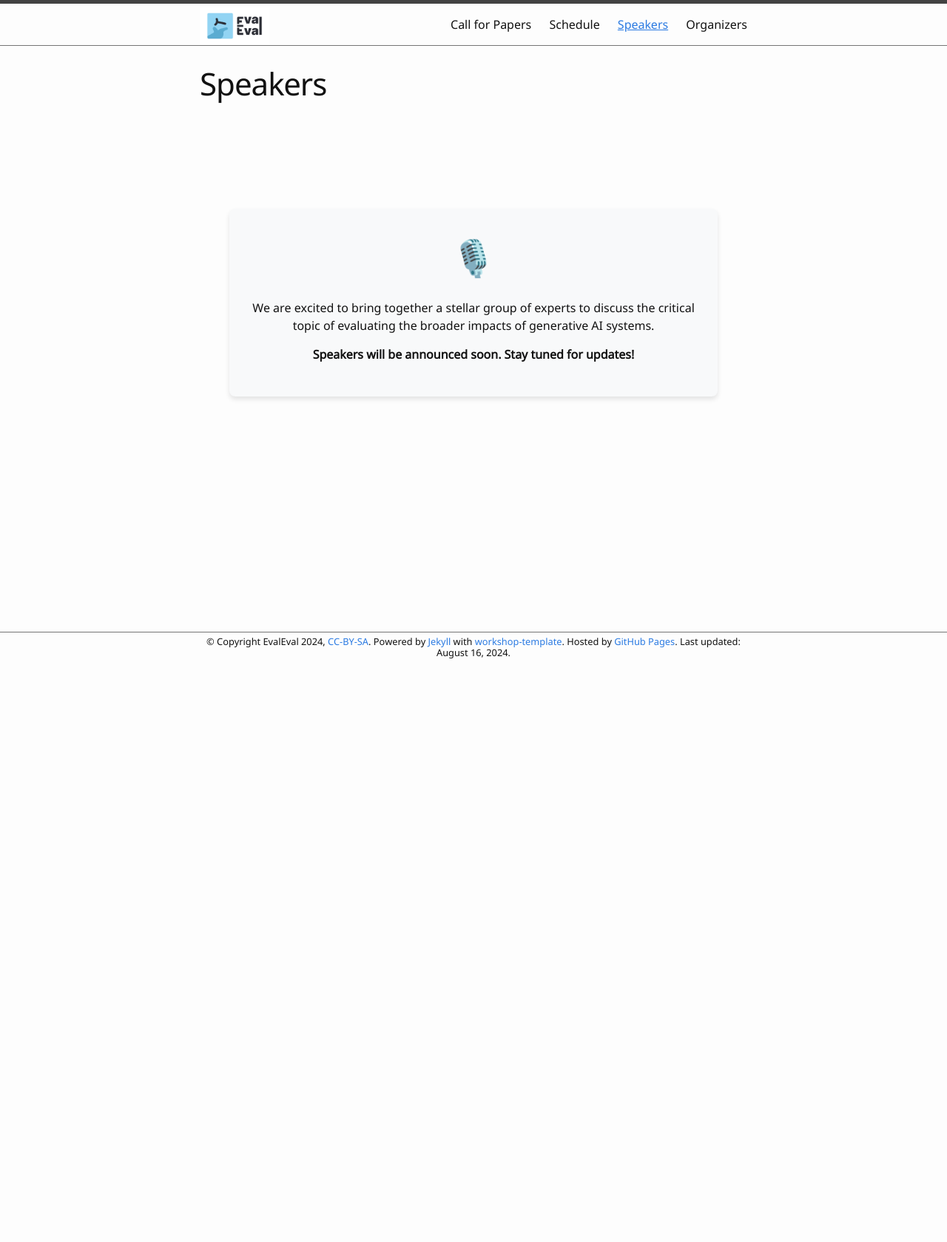
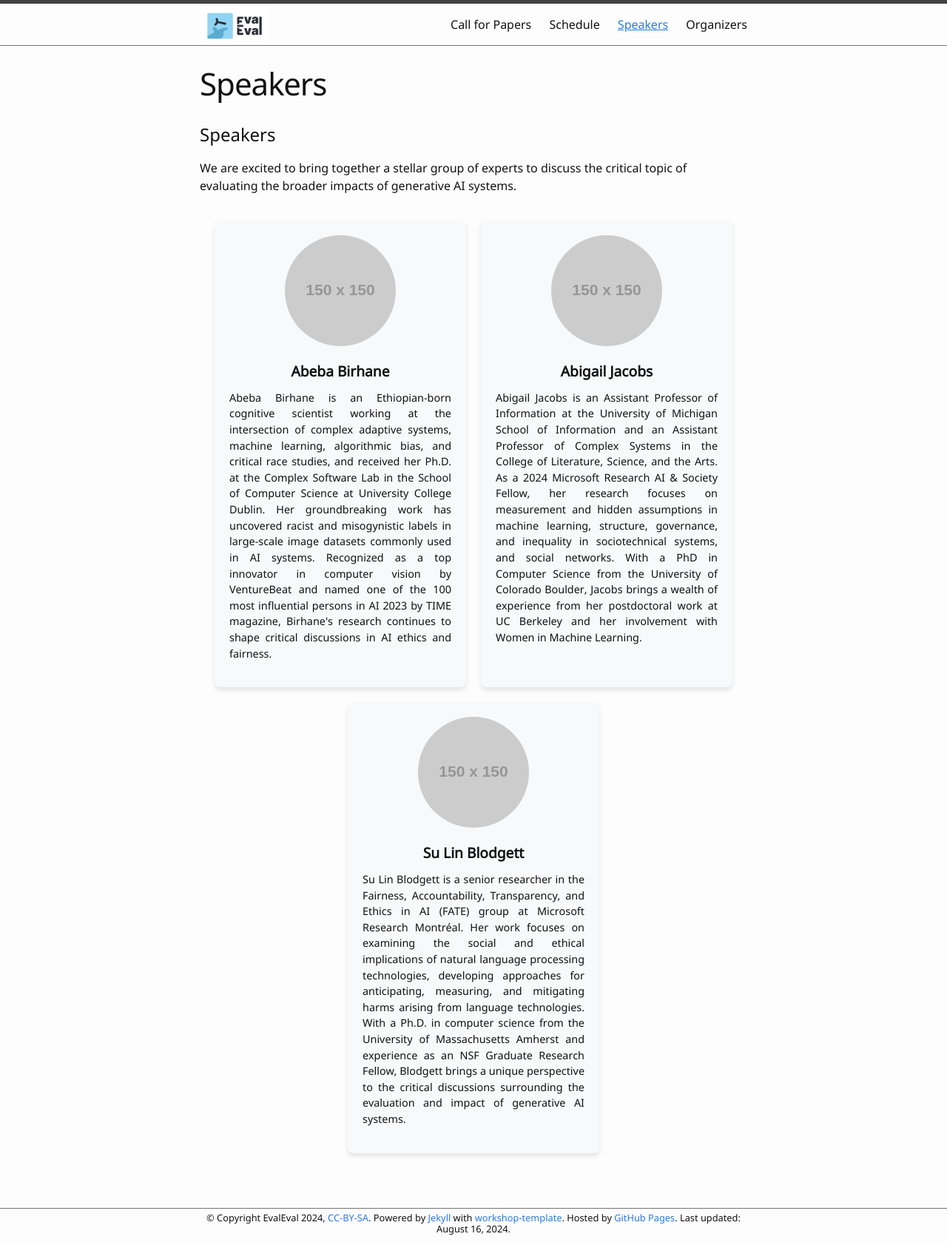
Before and after one commit to aaai-fidu-lab/aaai-fidu-lab.github.io, a Jekyll site: the page built from speakers.md, in a window 1280 px wide. Shown: the whole page at 74% size. Built offline with Jekyll 4.4.1, drawn with Linux system fonts in a browser that asks for light colours; our own code applies the rules of GitHub Pages for plain Markdown files; before the commit the page ends 900 px from its top, so only the background shows below that.

Commit message:
Update speakers.md

```diff
--- a/speakers.md
+++ b/speakers.md
@@ -4,32 +4,65 @@ nav: true
 ---
 
 <style>
-.card-container {
+.speaker-container {
   display: flex;
+  flex-wrap: wrap;
   justify-content: center;
-  align-items: center;
-  min-height: 50vh;
+  gap: 20px;
   padding: 20px;
 }
-
-.card {
+.speaker-card {
   background-color: #f8f9fa;
   border-radius: 8px;
   box-shadow: 0 4px 6px rgba(0, 0, 0, 0.1);
-  padding: 30px;
-  max-width: 600px;
-  width: 100%;
+  padding: 20px;
+  width: 300px;
   text-align: center;
 }
-.emoji {
-  font-size: 48px;
-  margin-bottom: 20px;
+.speaker-image {
+  width: 150px;
+  height: 150px;
+  border-radius: 50%;
+  object-fit: cover;
+  margin: 0 auto 20px;
+}
+.speaker-name {
+  font-size: 1.2em;
+  font-weight: bold;
+  margin-bottom: 10px;
+}
+.speaker-bio {
+  text-align: justify;
+  font-size: 0.9em;
 }
 </style>
 
-<div class="card-container">
-  <div class="card">
-    <div class="emoji">🎙️</div>
-    <p>We are excited to bring together a stellar group of experts to discuss the critical topic of evaluating the broader impacts of generative AI systems.</p>
-    <p><strong>Speakers will be announced soon. Stay tuned for updates!</strong></p>
+# Speakers
+
+We are excited to bring together a stellar group of experts to discuss the critical topic of evaluating the broader impacts of generative AI systems.
+
+<div class="speaker-container">
+  <div class="speaker-card">
+    <img src="https://via.placeholder.com/150" alt="Abeba Birhane" class="speaker-image">
+    <div class="speaker-name">Abeba Birhane</div>
+    <p class="speaker-bio">
+      Abeba Birhane is an Ethiopian-born cognitive scientist working at the intersection of complex adaptive systems, machine learning, algorithmic bias, and critical race studies, and received her Ph.D. at the Complex Software Lab in the School of Computer Science at University College Dublin. Her groundbreaking work has uncovered racist and misogynistic labels in large-scale image datasets commonly used in AI systems. Recognized as a top innovator in computer vision by VentureBeat and named one of the 100 most influential persons in AI 2023 by TIME magazine, Birhane's research continues to shape critical discussions in AI ethics and fairness.
+    </p>
   </div>
+
+  <div class="speaker-card">
+    <img src="https://via.placeholder.com/150" alt="Abigail Jacobs" class="speaker-image">
+    <div class="speaker-name">Abigail Jacobs</div>
+    <p class="speaker-bio">
+      Abigail Jacobs is an Assistant Professor of Information at the University of Michigan School of Information and an Assistant Professor of Complex Systems in the College of Literature, Science, and the Arts. As a 2024 Microsoft Research AI & Society Fellow, her research focuses on measurement and hidden assumptions in machine learning, structure, governance, and inequality in sociotechnical systems, and social networks. With a PhD in Computer Science from the University of Colorado Boulder, Jacobs brings a wealth of experience from her postdoctoral work at UC Berkeley and her involvement with Women in Machine Learning.
+    </p>
+  </div>
+
+  <div class="speaker-card">
+    <img src="https://via.placeholder.com/150" alt="Su Lin Blodgett" class="speaker-image">
+    <div class="speaker-name">Su Lin Blodgett</div>
+    <p class="speaker-bio">
+      Su Lin Blodgett is a senior researcher in the Fairness, Accountability, Transparency, and Ethics in AI (FATE) group at Microsoft Research Montréal. Her work focuses on examining the social and ethical implications of natural language processing technologies, developing approaches for anticipating, measuring, and mitigating harms arising from language technologies. With a Ph.D. in computer science from the University of Massachusetts Amherst and experience as an NSF Graduate Research Fellow, Blodgett brings a unique perspective to the critical discussions surrounding the evaluation and impact of generative AI systems.
+    </p>
+  </div>
+</div>
```
